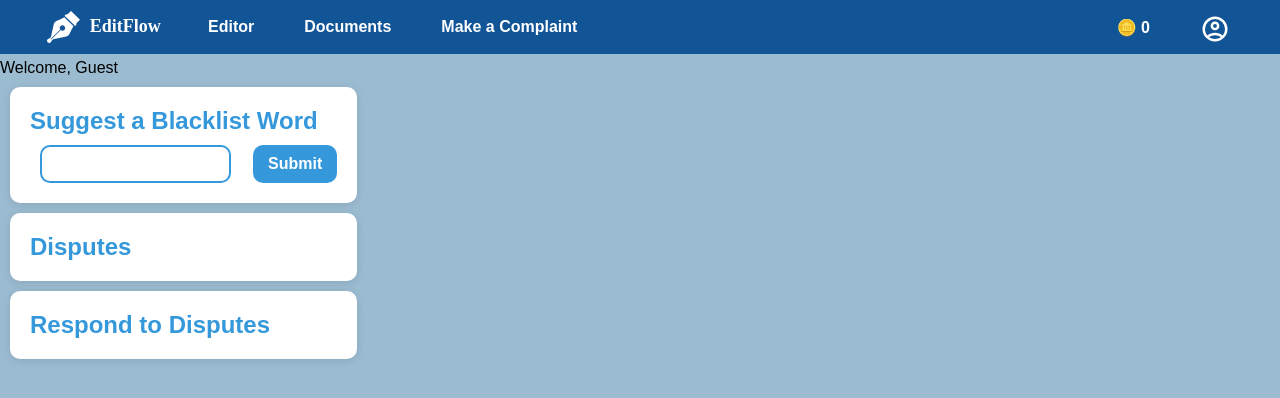
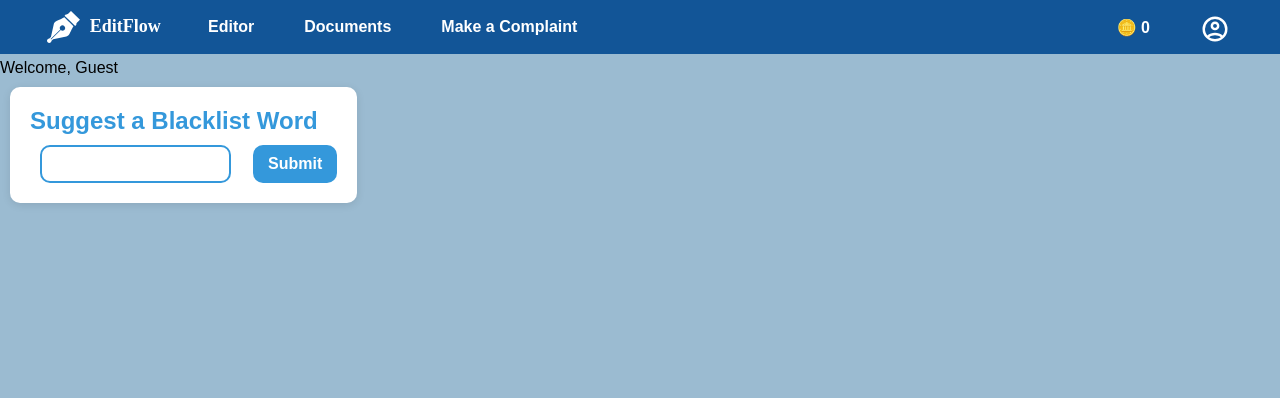
Before and after one commit to arnavdeepaware/322-project, a React (Vite) app in the folder frontend/: page /login in a window 1280 px wide. Both pictures are taken after a click on the button "Sign in as guest". Shown: the top 398 px of the page. Built offline with nearby package versions, Linux system fonts and the light colour scheme; a web font is replaced by a local one.

Commit message:
fix: Removed the disputes from paid and free user dashboards

```diff
--- a/frontend/src/pages/HomePage.jsx
+++ b/frontend/src/pages/HomePage.jsx
@@ -79,9 +79,6 @@
               <button type="submit">Submit</button>
             </form>
           </div>
-          <div className="panel">
-            <h2 className="title">Disputes</h2>
-          </div>
           {user && (
             <div className="panel">
               <h2 className="title">Invites</h2>
@@ -105,9 +102,6 @@
               </div>
             </div>
           )}
-          <div className="panel">
-            <h2 className="title">Respond to Disputes</h2>
-          </div>
       </main>
     </div>
   );
```
